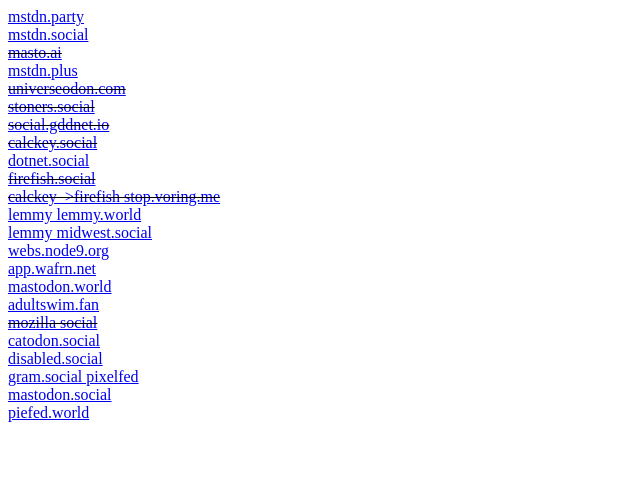
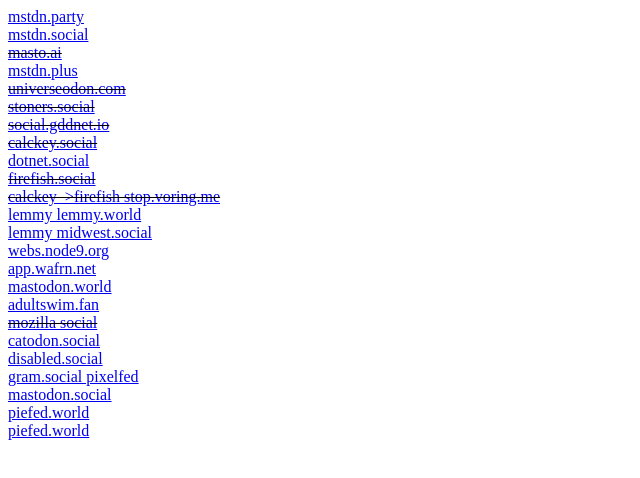
Before and after one commit to m3t0034/mastodon, a plain HTML site: page index.html in a window 1280 px wide. Shown: the whole page, without its empty margins (0-640 px from the left). Drawn offline with Linux system fonts and the light colour scheme.

Commit message:
Update index.html

```diff
--- a/index.html
+++ b/index.html
@@ -74,3 +74,6 @@ p {
 
 </br>
 <a rel="me" href="https://piefed.world/u/m3t00">piefed.world</a>
+
+</br>
+<a rel="me" href="https://calckey.world/@m3t00">piefed.world</a>
```
